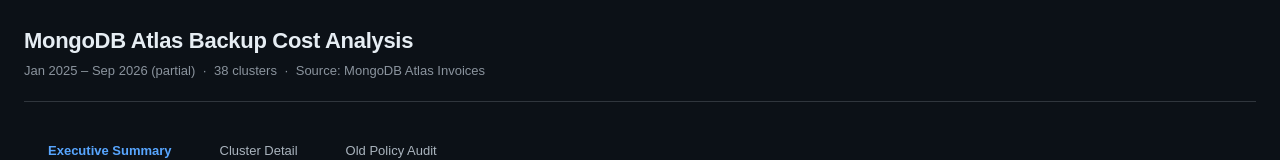
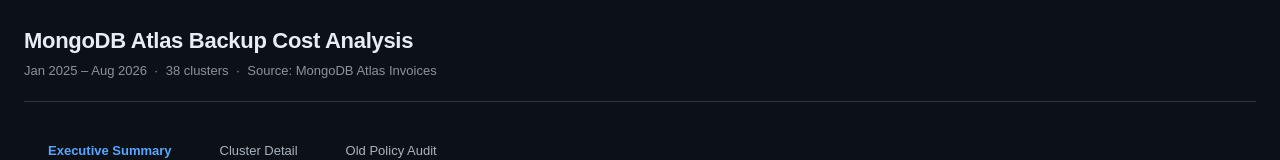
Before and after one commit to nitin-mongo/backup, a Next.js app: page / in a window 1280 px wide. Shown: the top 160 px of the page. Built offline with nearby package versions, Linux system fonts and the light colour scheme; no server answers; the database is empty.

Commit message:
Remove partial September billing

```diff
--- a/components/Dashboard.tsx
+++ b/components/Dashboard.tsx
@@ -25,7 +25,7 @@
         <div>
           <h1 style={{ fontSize: 22, fontWeight: 700, marginBottom: 4, color: '#e6edf3', letterSpacing: '-0.3px' }}>MongoDB Atlas Backup Cost Analysis</h1>
           <div style={{ color: '#8b949e', fontSize: 13 }}>
-            Jan 2025 – Sep 2026 (partial) &nbsp;·&nbsp; {data.clusters.length} clusters &nbsp;·&nbsp; Source: MongoDB Atlas Invoices
+            Jan 2025 – Aug 2026 &nbsp;·&nbsp; {data.clusters.length} clusters &nbsp;·&nbsp; Source: MongoDB Atlas Invoices
           </div>
         </div>
         {dbSource && dbSource !== 'static' && (
```
